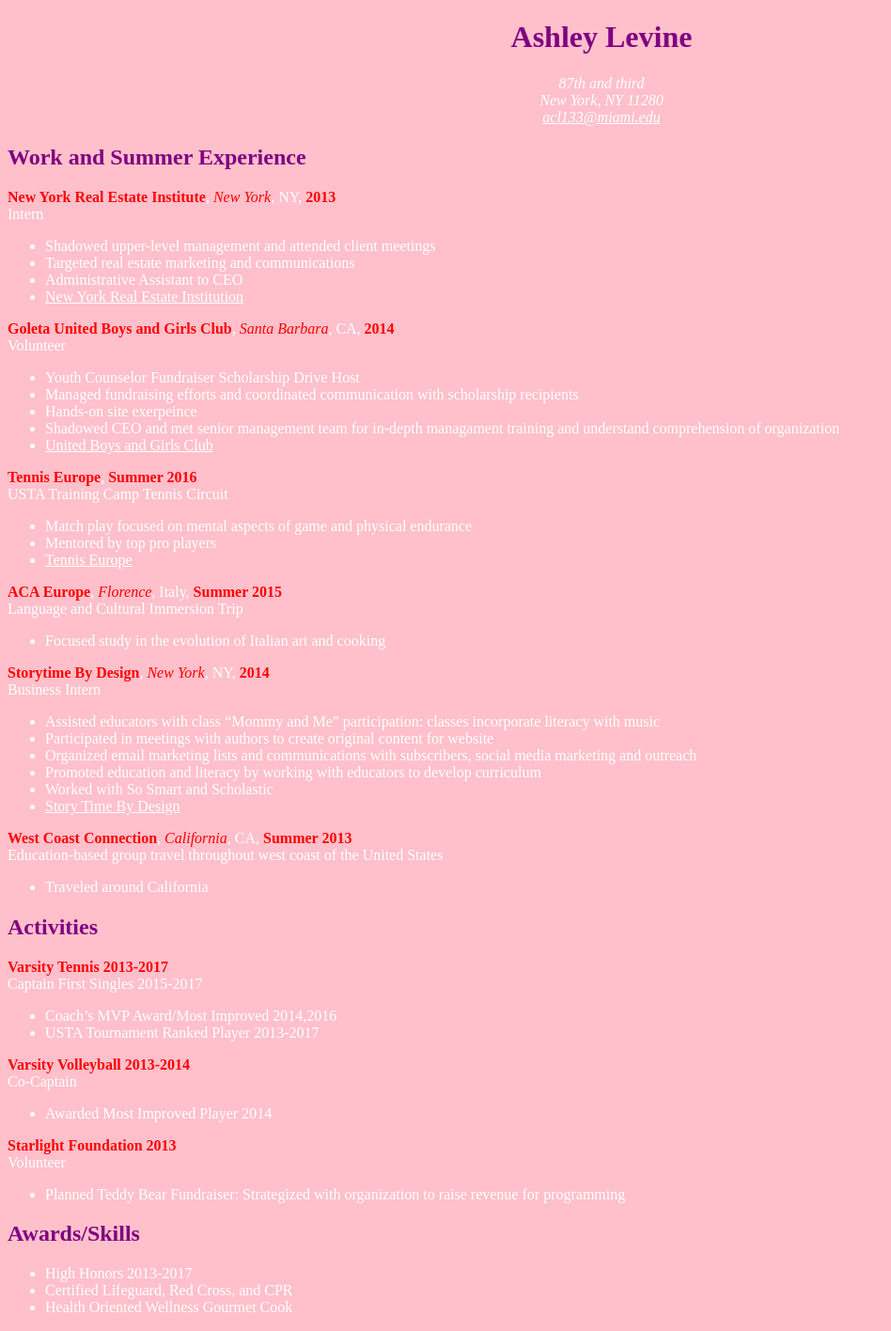
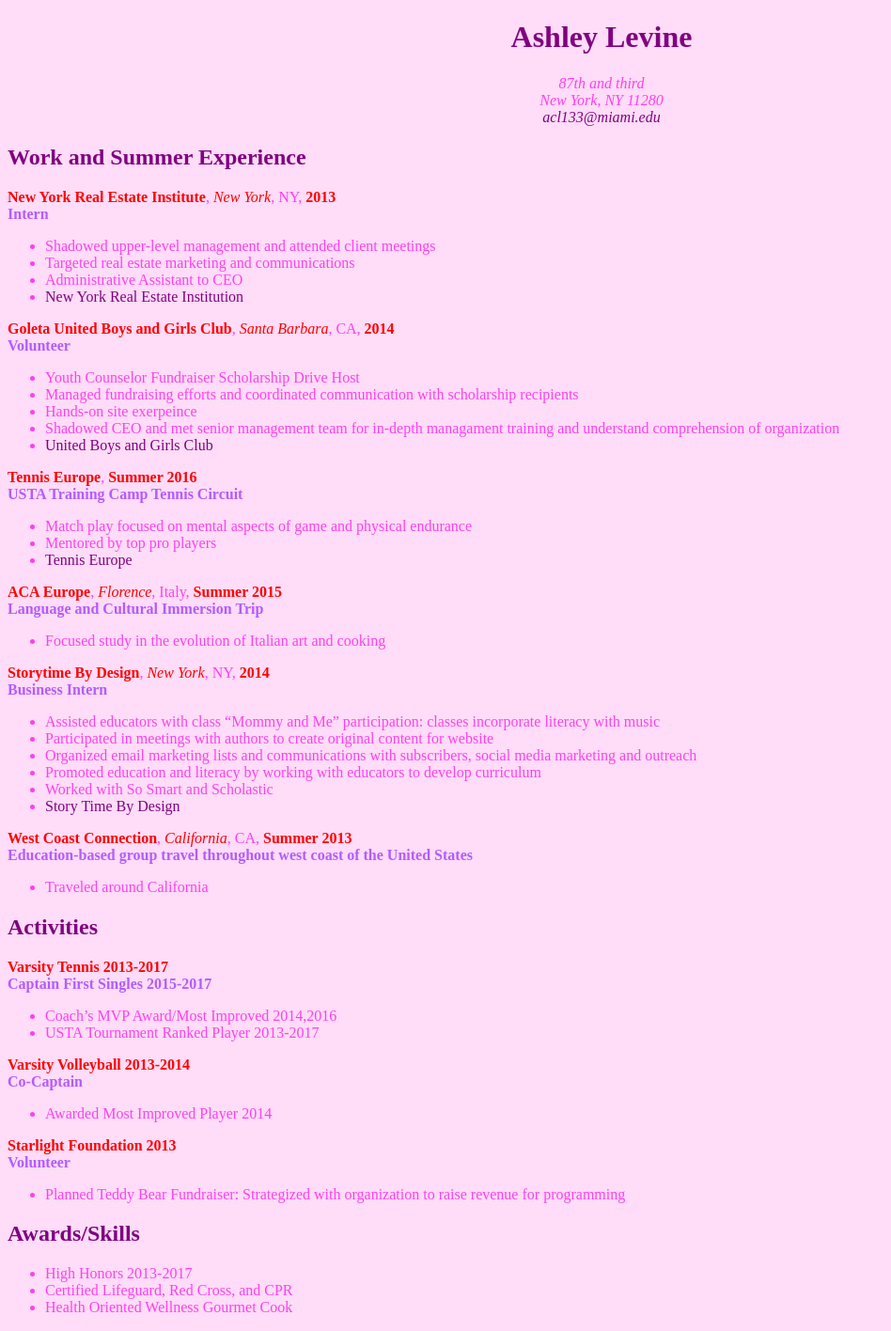
Before and after one commit to ashleycosette/weblab, a PHP site: page /homework/cssresume in a window 1280 px wide. Shown: the whole page at 94% size, without its empty margins (0-948 px from the left). Run offline with PHP 8.4, Linux system fonts and the light colour scheme.

Commit message:
edited resume css

```diff
--- a/homework/cssresume/css/master.css
+++ b/homework/cssresume/css/master.css
@@ -1,24 +1,32 @@
 body {
-  background: pink;
-  color: white;
+  background: rgba(255, 214, 247, 0.84);
+  color: rgb(252, 64, 239);
 }
 
 h1 {
   color: purple;
   text-align: center;
+  font-family: 'Raleway';
 }
 
 address {
-  color: white;
+  color: rgb(252, 64, 239);
   text-align: center;
 }
 
 a {
+  color: purple;
+  text-decoration: none;
+}
+
+a:hover {
   color: white;
+  text-decoration: underline;
 }
 
 h2 {
   color: purple;
+  font-family: 'Raleway';
 }
 
 strong {
@@ -28,3 +36,7 @@
 em {
   color: red;
 }
+
+b {
+  color: rgb(178, 91, 255);
+}
--- a/homework/cssresume/index.html
+++ b/homework/cssresume/index.html
@@ -18,7 +18,7 @@
       <h2>Work and Summer Experience</h2>
 
 <strong>New York Real Estate Institute</strong>, <em>New York</em>, NY, <strong>2013</strong><br>
-Intern
+<b>Intern</b>
 <ul>
     <li>Shadowed upper-level management and attended client meetings</li>
     <li>Targeted real estate marketing and communications</li>
@@ -27,7 +27,7 @@
 </ul>
 
 <strong>Goleta United Boys and Girls Club</strong>, <em>Santa Barbara</em>, CA, <strong>2014</strong><br>
-Volunteer
+<b>Volunteer</b>
 <ul>
   <li>Youth Counselor Fundraiser Scholarship Drive Host</li>
   <li>Managed fundraising efforts and coordinated communication with scholarship recipients</li>
@@ -37,7 +37,7 @@
 </ul>
 
 <strong>Tennis Europe</strong>, <strong>Summer 2016</strong><br>
-USTA Training Camp Tennis Circuit
+<b>USTA Training Camp Tennis Circuit</b>
 <ul>
   <li>Match play focused on mental aspects of game and physical endurance</li>
   <li>Mentored by top pro players</li>
@@ -45,13 +45,13 @@
 </ul>
 
 <strong>ACA Europe</strong>, <em>Florence</em>, Italy, <strong>Summer 2015</strong><br>
-Language and Cultural Immersion Trip
+<b>Language and Cultural Immersion Trip</b>
 <ul>
   <li>Focused study in the evolution of Italian art and cooking</li>
 </ul>
 
 <strong>Storytime By Design</strong>, <em>New York</em>, NY, <strong>2014</strong><br>
-Business Intern
+<b>Business Intern</b>
 <ul>
   <li>Assisted educators with class “Mommy and Me” participation: classes incorporate literacy with music</li>
   <li>Participated in meetings with authors to create original content for website</li>
@@ -62,7 +62,7 @@
 </ul>
 
 <strong>West Coast Connection</strong>, <em>California</em>, CA, <strong>Summer 2013</strong><br>
-Education-based group travel throughout west coast of the United States
+<b>Education-based group travel throughout west coast of the United States</b>
 <ul>
   <li>Traveled around California</li>
 </ul>
@@ -70,21 +70,21 @@
   <h2>Activities</h2>
 
   <strong>Varsity Tennis</strong> <strong>2013-2017</strong><br>
-  Captain
-  First Singles 2015-2017
+<b>Captain
+  First Singles 2015-2017</b>
   <ul>
       <li>Coach’s MVP Award/Most Improved 2014,2016</li>
       <li>USTA Tournament Ranked Player 2013-2017 </li>
   </ul>
 
   <strong>Varsity Volleyball</strong> <strong>2013-2014</strong><br>
-  Co-Captain
+  <b>Co-Captain</b>
   <ul>
       <li>Awarded Most Improved Player 2014</li>
   </ul>
 
   <strong>Starlight Foundation</strong> <strong>2013</strong><br>
-  Volunteer
+  <b>Volunteer</b>
   <ul>
       <li>Planned Teddy Bear Fundraiser: Strategized with organization to raise revenue for programming</li>
   </ul>
```
